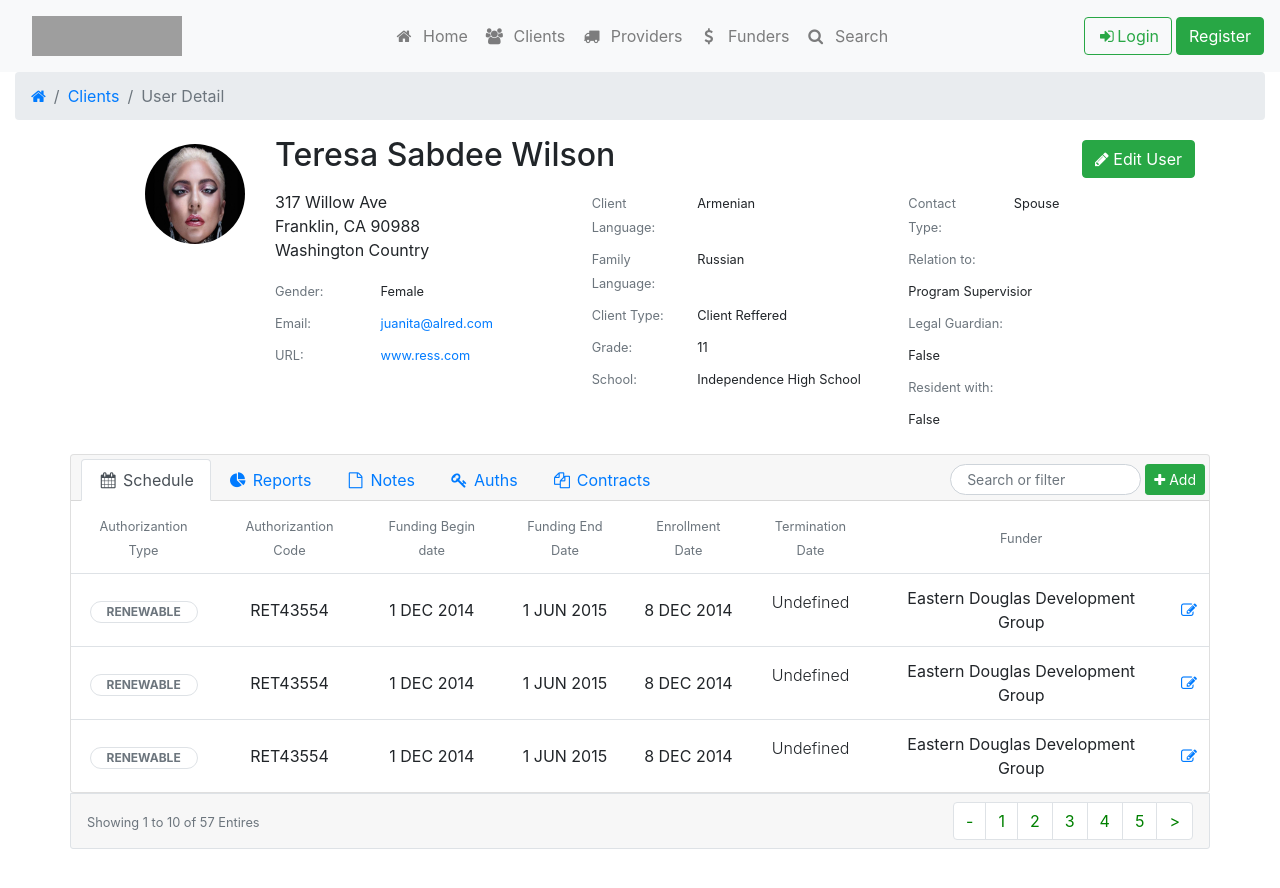
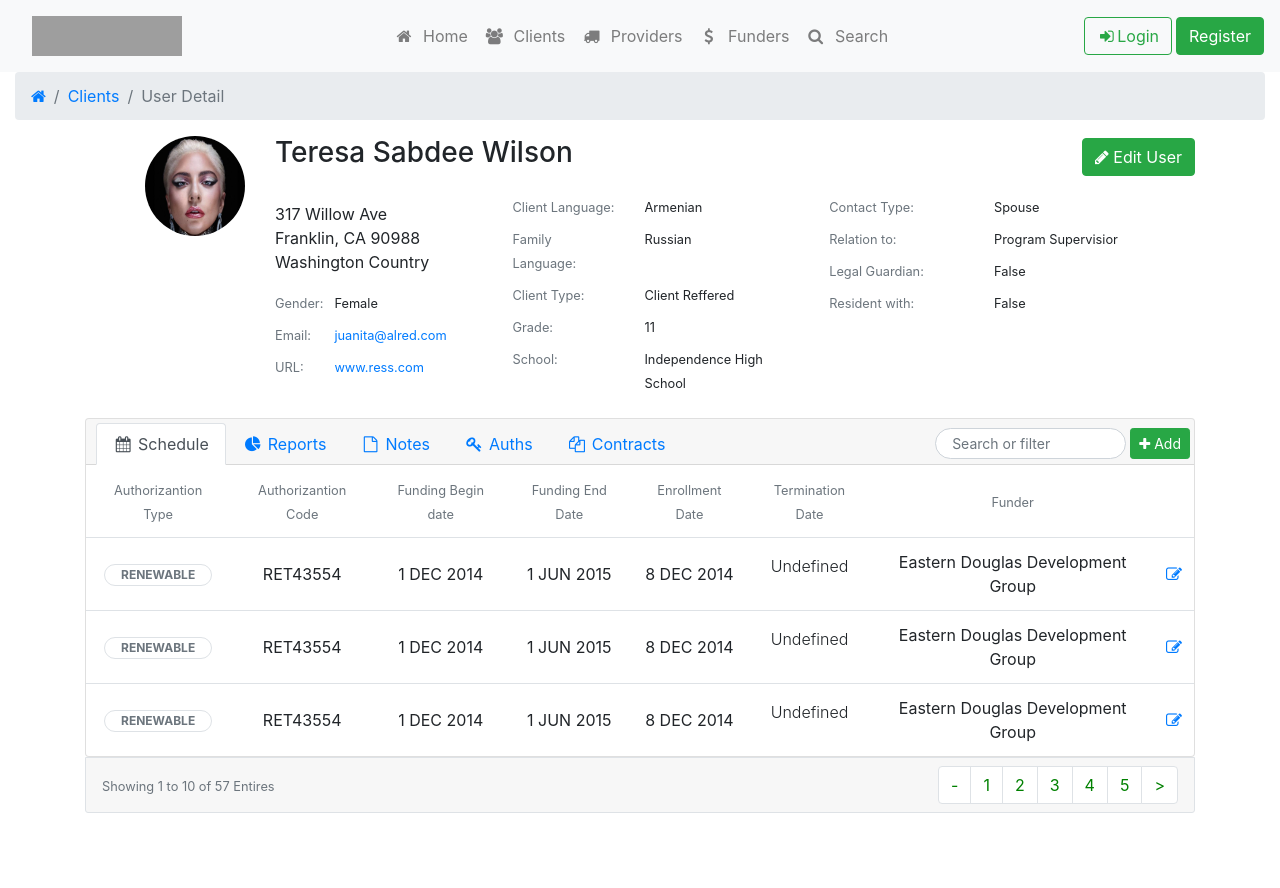
Before and after one commit to emtemic/fabryk, a Jekyll site: the page index.html, which Jekyll copies as it is, in a window 1280 px wide. Shown: the top 888 px of the page. Built offline with Jekyll 4.4.1, drawn with Linux system fonts in a browser that asks for light colours; grey boxes are pictures that could not be loaded.

Commit message:
Update index.html

```diff
--- a/index.html
+++ b/index.html
@@ -88,16 +88,94 @@
 	  </div>
 
 
+
 	  <div class="container">
 		<div class="row">
-		  <div class="col pt-2 pl-2 d-flex justify-content-center justify-content-md-end">
+		  <div class="col col-md-2">
+			<div class="d-flex justify-content-center justify-content-md-end">
+				<img class="rounded-circle " src="img\foto.jpeg" alt="Generic placeholder" image height="100" width="100">
+		  </div>
+		  </div>
+		  <div class="col-12 col-md-10 d-flex">
+			<div class="row">
+					<div class="col-12 col-md-6 d-inline-flex justify-content-center justify-content-md-start">
+							<h3>Teresa Sabdee  Wilson</h3>
+						  </div>
+						  <div class="col-12 col-md-6 d-flex justify-content-center justify-content-md-end my-auto">
+							  <button type="button" class="btn btn-success " data-toggle="modal" data-target="#nologinmodal">
+							  <i class="fa fa-pencil" aria-hidden="true"></i> Edit User</button>
+						</div>
+				<div class="w-100"></div>
+				<div class="col-12 col-md-3 mt-3">
+					<p class="mt-2 text-center text-md-left">317 Willow Ave<br>
+						Franklin, CA 90988<br>
+						Washington Country</p>
+
+						<dl class="row" data-toggle="modal" data-target="#nologinmodal">
+							<dt class="col-5 col-md-3"><small class="text-muted">Gender:</small></dt>
+							<dd class="col-5 col-md-9"><small>Female</small></dd>
+
+							<dt class="col-5 col-md-3"><small class="text-muted">Email:</small></dt>
+							<dd class="col-5 col-md-9"><small><a href="mailto:juanita@alred.com">juanita@alred.com</a></small></dd>
+
+							<dt class="col-5 col-md-3"><small class="text-muted">URL:</small></dt>
+							<dd class="col-5 col-md-9"><small><a href="#">www.ress.com</a></small></dd>
+						</dl>
+				</div>
+				<div class="col-12 col-md-4 mt-3">
+						<dl class="row">
+								<dd class="col-5 col-md-5"><small class="text-muted">Client Language:</small></dd>
+								<dd class="col-7 col-md-7"><small>Armenian</small></dd>
+
+								<dd class="col-5 col-md-5"><small class="text-muted">Family Language:</small></dd>
+								<dd class="col-5 col-md-7"><small>Russian</small></dd>
+
+								<dd class="col-5 col-md-5"><small class="text-muted">Client Type:</small></dd>
+								<dd class="col-5 col-md-7"><small>Client Reffered</small></dd>
+
+								<dd class="col-5 col-md-5"><small class="text-muted">Grade: </small></dd>
+								<dd class="col-5 col-md-7"><small>11</small></dd>
+
+								<dd class="col-5 col-md-5"><small class="text-muted">School:</small></dd>
+								<dd class="col-5 col-md-7"><small>Independence High School</small></dd>
+						</dl>
+				</div>
+				<div class="col-12 col-md-5 mt-3">
+						<dl class="row">
+
+								<dd class="col-5 col-md-5"><small class="text-muted">Contact Type:</small></dd>
+								<dd class="col-5 col-md-7"><small>Spouse</small></dd>
+
+								<dd class="col-5 col-md-5"><small class="text-muted">Relation to:</small></dd>
+								<dd class="col-5 col-md-7"><small>Program Supervisior</small></dd>
+
+								<dd class="col-5 col-md-5"><small class="text-muted">Legal Guardian:</small></dd>
+								<dd class="col-5 col-md-7"><small>False</small></dd>
+
+								<dd class="col-5 col-md-5"><small class="text-muted">Resident with:</small></dd>
+								<dd class="col-5 col-md-7"><small>False</small></dd>
+								</dl>
+				</div>
+			  </div>
+		</div>
+	  </div>
+
+
+
+
+
+<!--
+
+	  <div class="container">
+		<div class="row">
+		  <div class="col pt-2 pl-2 d-flex justify-content-center justify-content-sm-end">
 				<img class="rounded-circle " src="img\foto.jpeg" alt="Generic placeholder" image height="100" width="100">
 		  </div>
 
 
 		  <div class="col-10">
 			 <div class="row ">
-			  <div class="col-12 col-md-6 d-flex text-center text-sm-left">
+			  <div class="col-12 col-md-6 d-inline-flex w-100 text-center text-sm-left">
 				<h2>Teresa Sabdee  Wilson</h2>
 			  </div>
 			  <div class="col-12 col-md-6 d-flex justify-content-center justify-content-sm-end my-auto">
@@ -109,7 +187,7 @@
 		  <div class="row">
 			  <div class="col-12 col-sm-6 col-lg-4">
 
-				  <p class="mt-2">317 Willow Ave<br>
+				  <p class="mt-2 text-center text-md-left">317 Willow Ave<br>
 				  Franklin, CA 90988<br>
 				  Washington Country</p>
 
@@ -128,19 +206,19 @@
 
 					<dl class="row">
 					<dd class="col-sm-4"><small class="text-muted">Client Language:</small></dd>
-					<dd class="col-sm-8"><small>Armenian</small></dd>
+					<dd class="col-sm-9"><small>Armenian</small></dd>
 
 					<dd class="col-sm-4"><small class="text-muted">Family Language:</small></dd>
-					<dd class="col-sm-8"><small>Russian</small></dd>
+					<dd class="col-sm-9"><small>Russian</small></dd>
 
 					<dd class="col-sm-4"><small class="text-muted">Client Type:</small></dd>
-					<dd class="col-sm-8"><small>Client Reffered</small></dd>
+					<dd class="col-sm-9"><small>Client Reffered</small></dd>
 
 					<dd class="col-sm-4"><small class="text-muted">Grade: </small></dd>
-					<dd class="col-sm-8"><small>11</small></dd>
+					<dd class="col-sm-9"><small>11</small></dd>
 
 					<dd class="col-sm-4"><small class="text-muted">School:</small></dd>
-					<dd class="col-sm-8"><small>Independence High School</small></dd>
+					<dd class="col-sm-9"><small>Independence High School</small></dd>
 					</dl>
 
 			  </div>
@@ -167,7 +245,7 @@
 	  </div>
 	</div>
 
-
+-->
 
 	<div class="container p-0">
 	<!-- START Card with Table -->
```
